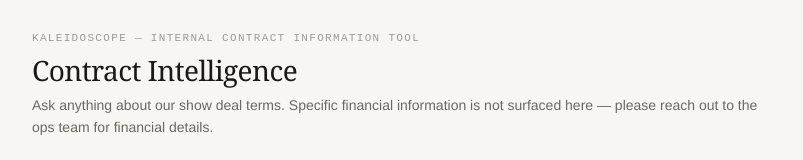
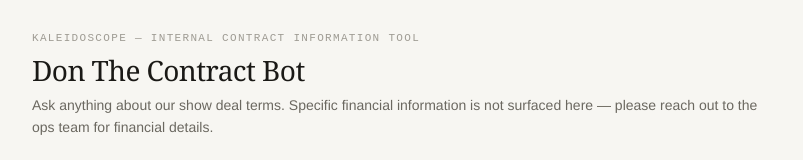
Before and after one commit to agne-bot/contract-bot, a plain HTML site: page index.html in a window 1280 px wide. Shown: the top 160 px of the page, without its empty margins (238-1041 px from the left). Drawn offline with Linux system fonts and the light colour scheme.

Commit message:
Update index.html

```diff
--- a/index.html
+++ b/index.html
@@ -199,7 +199,7 @@
   <div class="container">
     <header>
       <div class="eyebrow">Kaleidoscope — Internal Contract Information Tool</div>
-      <h1>Contract Intelligence</h1>
+      <h1>Don The Contract Bot</h1>
       <p class="tagline">Ask anything about our show deal terms. Specific financial information is not surfaced here — please reach out to the ops team for financial details.</p>
     </header>
 
```
